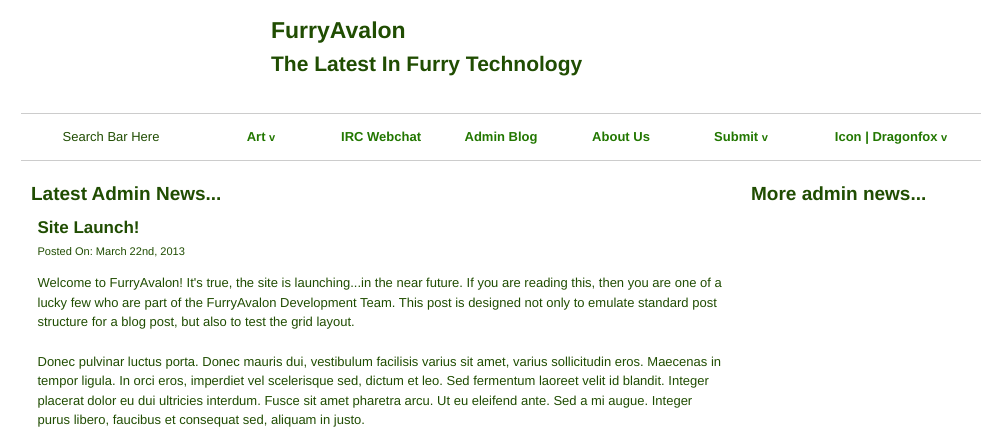
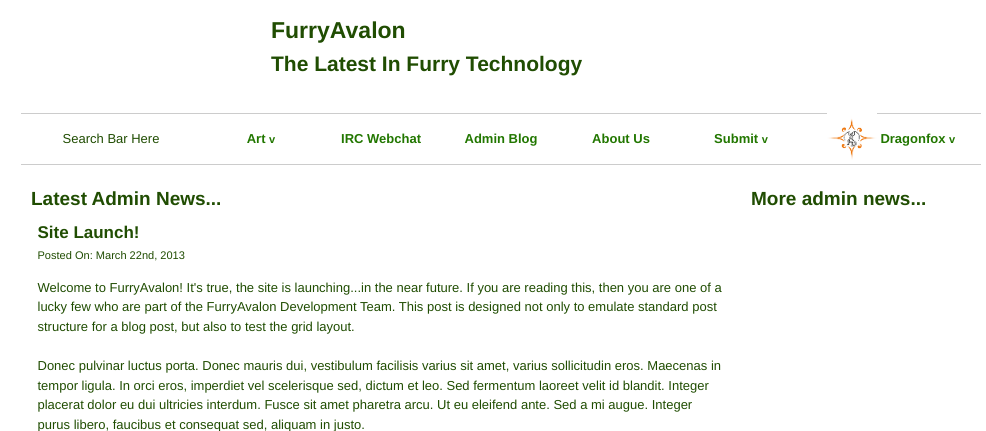
Before and after one commit to KeiroD/furryavalon, a PHP site: page / in a window 1280 px wide. Shown: the top 431 px of the page, without its empty margins (139-1125 px from the left). Run offline with PHP 8.4, Linux system fonts and the light colour scheme.

Commit message:
* Updated nav element * irc.html updated to current working copy

```diff
--- a/about.html
+++ b/about.html
@@ -52,7 +52,7 @@
 					</ul>
 				</div>
 				<div class="grid_3 dropdown">
-					<a href="">Icon | Dragonfox <small>v</small></a>
+					<a href=""><img class="user-icon-navbar" src="./img/dragonfox.png" /> Dragonfox <small>v</small></a>
 					<ul>
 						<li>Profile</li>
 						<li>Journal</li>
--- a/css/custom.css
+++ b/css/custom.css
@@ -77,39 +77,19 @@ hr {
 }
 
 /***
- *Navbar dropdown lists.
+ *Navbar.
  */
 
-/* Old CSS
-
-nav > div {
-	position: relative;
-}
-nav a+ul {
-	display: none;
+nav .grid_2, nav .grid_3 {
+	height: 50px;
+	line-height: 50px;
 }
 
-nav ul {
-	position: absolute;
-	z-index: 5;
-}
-
-nav ul li {
-	text-indent: 0;
-}
-nav a:hover+ul, nav ul:hover {
-	display: block;
-}
-
-*/
-
-/* New CSS */
-nav {
-
+nav .dropdown ul {
+	line-height: 1.5;
 }
 nav div .grid_2, nav div .grid_3 {
 	text-align: center;
-	padding: 1em 0;
 }
 
 nav div .grid_2 ul {
@@ -128,7 +108,7 @@ nav div.dropdown ul {
 	display: none;
 	background: rgba(255, 255, 255, .75);
 	border: 1px #204D02 solid;
-	margin-top: 1em;
+	margin-top: -1px;
 }
 
 nav div.dropdown:hover ul {
@@ -141,6 +121,12 @@ nav div.dropdown ul li {
 	padding: .5em;
 	text-indent: 0;
 	margin-left: 0;
+}
+
+.user-icon-navbar {
+	width: 50px;
+	height: 50px;
+	margin-top: -4px;
 }
 
 /**
@@ -233,3 +219,7 @@ article {
 .qwebirc-qui .outertabbar {
 	background: #FFF !important;
 }
+
+/**
+ * 	Other stuffs
+ */
--- a/index.html
+++ b/index.html
@@ -52,7 +52,7 @@
 					</ul>
 				</div>
 				<div class="grid_3 dropdown">
-					<a href="">Icon | Dragonfox <small>v</small></a>
+					<a href=""><img class="user-icon-navbar" src="./img/dragonfox.png" /> Dragonfox <small>v</small></a>
 					<ul>
 						<li>Profile</li>
 						<li>Journal</li>
--- a/profile.html
+++ b/profile.html
@@ -52,7 +52,7 @@
 					</ul>
 				</div>
 				<div class="grid_3 dropdown">
-					<a href="">Icon | Dragonfox <small>v</small></a>
+					<a href=""><img class="user-icon-navbar" src="./img/dragonfox.png" /> Dragonfox <small>v</small></a>
 					<ul>
 						<li>Profile</li>
 						<li>Journal</li>
--- a/single.html
+++ b/single.html
@@ -52,7 +52,7 @@
 					</ul>
 				</div>
 				<div class="grid_3 dropdown">
-					<a href="">Icon | Dragonfox <small>v</small></a>
+					<a href=""><img class="user-icon-navbar" src="./img/dragonfox.png" /> Dragonfox <small>v</small></a>
 					<ul>
 						<li>Profile</li>
 						<li>Journal</li>
```
Also changed, not shown: irc.html (+6 -6 lines), img/dragonfox.png (added).
